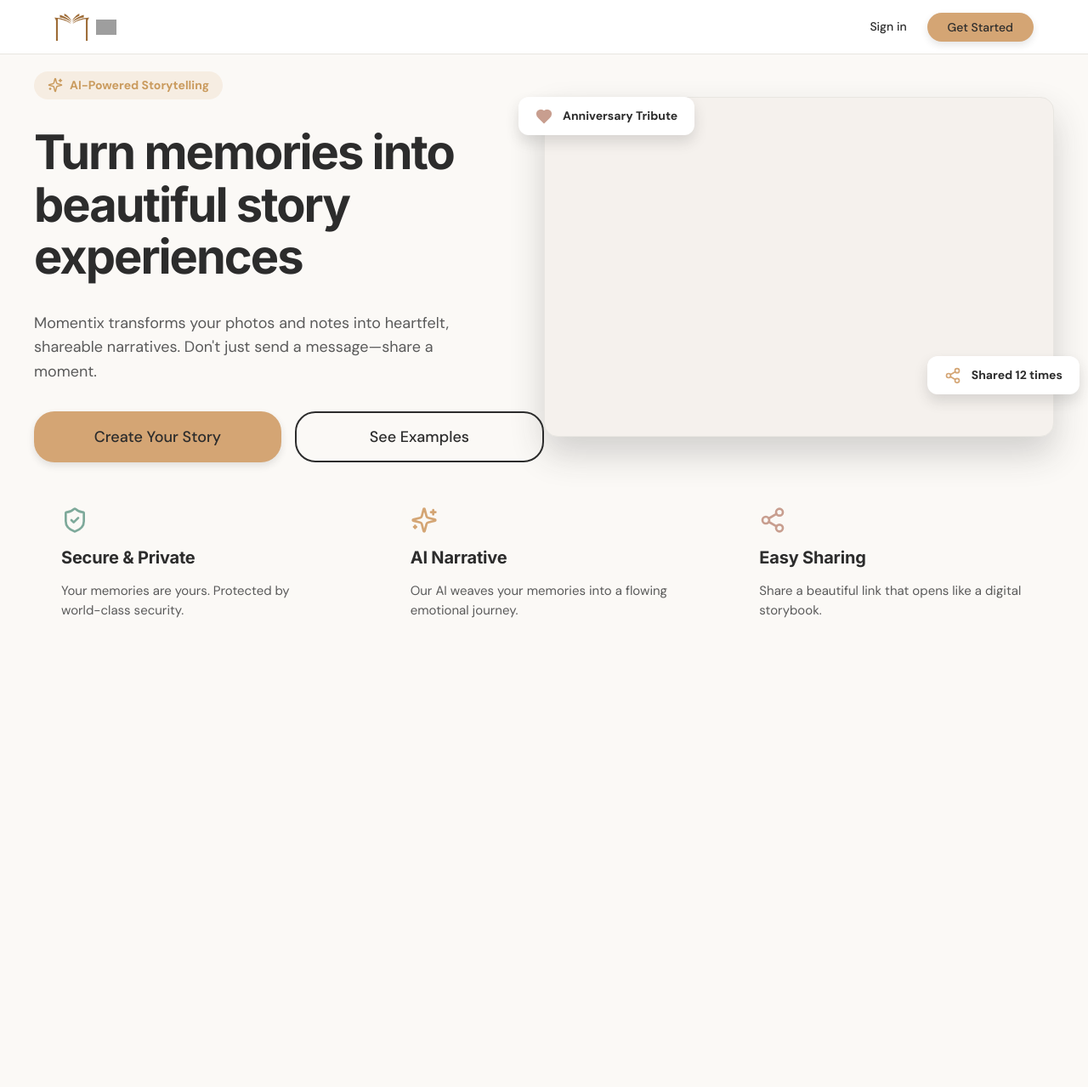
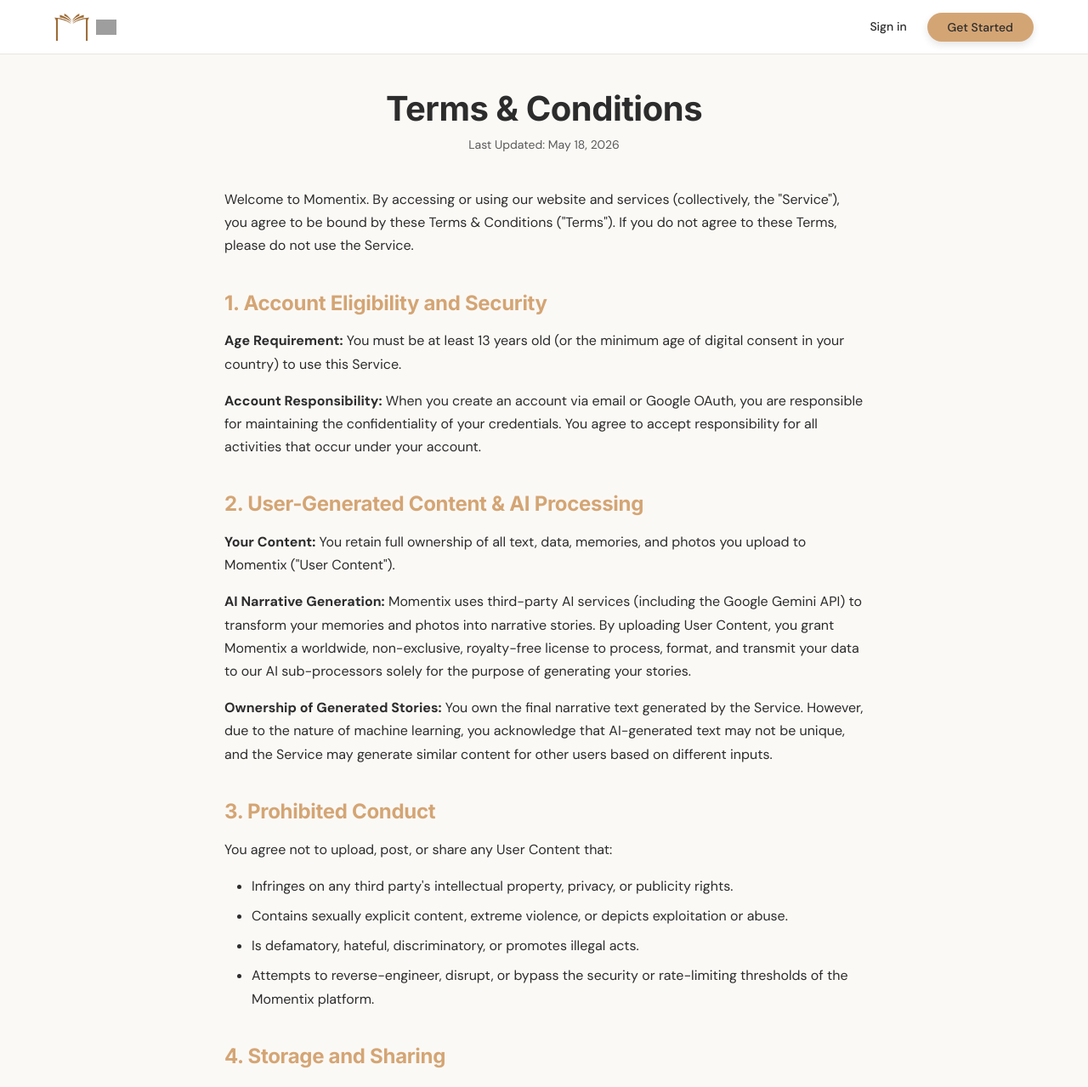
Before and after one commit to builtiumco-co/momentix, a React (Vite) app: page /terms in a window 1280 px wide. Before the commit this address led to /. Shown: the top 1279 px of the page at 85% size. Before the commit the page ends 800 px from the top, so only its background shows below. Built offline with nearby package versions, Linux system fonts and the light colour scheme; no server answers; grey boxes are pictures that could not be loaded.

Commit message:
Add Terms & Conditions page

```diff
--- a/src/App.jsx
+++ b/src/App.jsx
@@ -6,6 +6,7 @@
 import Dashboard from './pages/Dashboard'
 import CreateStory from './pages/CreateStory'
 import StoryView from './pages/StoryView'
+import Terms from './pages/Terms'
 
 function ProtectedRoute({ children }) {
   const { user, loading } = useAuth()
@@ -25,6 +26,7 @@
           <Route path="/dashboard" element={<ProtectedRoute><Dashboard /></ProtectedRoute>} />
           <Route path="/create" element={<ProtectedRoute><CreateStory /></ProtectedRoute>} />
           <Route path="/story/:shareId" element={<StoryView />} />
+          <Route path="/terms" element={<Terms />} />
           <Route path="*" element={<Navigate to="/" replace />} />
         </Routes>
       </BrowserRouter>
--- a/src/pages/Auth.jsx
+++ b/src/pages/Auth.jsx
@@ -128,7 +128,7 @@
                 checked={formData.termsAccepted}
                 onChange={(e) => setFormData({ ...formData, termsAccepted: e.target.checked })}
               />
-              <label htmlFor="terms">I agree to the <a href="#">Terms & Conditions</a></label>
+              <label htmlFor="terms">I agree to the <Link to="/terms" target="_blank" rel="noopener noreferrer">Terms & Conditions</Link></label>
             </div>
           )}
 
--- /dev/null
+++ b/src/pages/Terms.css
@@ -0,0 +1,67 @@
+.legal-page {
+  min-height: 100vh;
+  background-color: var(--color-bg-primary);
+}
+
+.legal-container {
+  max-width: 800px;
+  margin: 0 auto;
+  padding: var(--spacing-2xl) var(--spacing-lg);
+}
+
+.legal-header {
+  margin-bottom: var(--spacing-2xl);
+  text-align: center;
+}
+
+.legal-header h1 {
+  font-family: var(--font-display);
+  font-size: 40px;
+  color: var(--color-text-primary);
+  margin-bottom: var(--spacing-sm);
+}
+
+.legal-header p {
+  color: var(--color-text-secondary);
+  font-size: 14px;
+}
+
+.legal-content {
+  color: var(--color-text-primary);
+  line-height: 1.7;
+}
+
+.legal-content h2 {
+  font-family: var(--font-display);
+  font-size: 24px;
+  margin-top: var(--spacing-2xl);
+  margin-bottom: var(--spacing-md);
+  color: var(--color-accent-gold);
+}
+
+.legal-content p {
+  margin-bottom: var(--spacing-md);
+  font-size: 16px;
+}
+
+.legal-content ul {
+  margin-bottom: var(--spacing-md);
+  padding-left: var(--spacing-xl);
+}
+
+.legal-content li {
+  margin-bottom: var(--spacing-sm);
+  font-size: 16px;
+}
+
+@media (max-width: 640px) {
+  .legal-header h1 {
+    font-size: 32px;
+  }
+  .legal-content h2 {
+    font-size: 20px;
+  }
+  .legal-container {
+    padding: var(--spacing-xl) var(--spacing-md);
+  }
+}
--- /dev/null
+++ b/src/pages/Terms.jsx
@@ -0,0 +1,50 @@
+import React from 'react';
+import Navbar from '../components/Navbar';
+import './Terms.css';
+
+const Terms = () => {
+  return (
+    <div className="legal-page">
+      <Navbar />
+      <div className="legal-container fade-in">
+        <div className="legal-header">
+          <h1>Terms & Conditions</h1>
+          <p>Last Updated: May 18, 2026</p>
+        </div>
+        <div className="legal-content">
+          <p>Welcome to Momentix. By accessing or using our website and services (collectively, the "Service"), you agree to be bound by these Terms & Conditions ("Terms"). If you do not agree to these Terms, please do not use the Service.</p>
+
+          <h2>1. Account Eligibility and Security</h2>
+          <p><strong>Age Requirement:</strong> You must be at least 13 years old (or the minimum age of digital consent in your country) to use this Service.</p>
+          <p><strong>Account Responsibility:</strong> When you create an account via email or Google OAuth, you are responsible for maintaining the confidentiality of your credentials. You agree to accept responsibility for all activities that occur under your account.</p>
+
+          <h2>2. User-Generated Content & AI Processing</h2>
+          <p><strong>Your Content:</strong> You retain full ownership of all text, data, memories, and photos you upload to Momentix ("User Content").</p>
+          <p><strong>AI Narrative Generation:</strong> Momentix uses third-party AI services (including the Google Gemini API) to transform your memories and photos into narrative stories. By uploading User Content, you grant Momentix a worldwide, non-exclusive, royalty-free license to process, format, and transmit your data to our AI sub-processors solely for the purpose of generating your stories.</p>
+          <p><strong>Ownership of Generated Stories:</strong> You own the final narrative text generated by the Service. However, due to the nature of machine learning, you acknowledge that AI-generated text may not be unique, and the Service may generate similar content for other users based on different inputs.</p>
+
+          <h2>3. Prohibited Conduct</h2>
+          <p>You agree not to upload, post, or share any User Content that:</p>
+          <ul>
+            <li>Infringes on any third party's intellectual property, privacy, or publicity rights.</li>
+            <li>Contains sexually explicit content, extreme violence, or depicts exploitation or abuse.</li>
+            <li>Is defamatory, hateful, discriminatory, or promotes illegal acts.</li>
+            <li>Attempts to reverse-engineer, disrupt, or bypass the security or rate-limiting thresholds of the Momentix platform.</li>
+          </ul>
+
+          <h2>4. Storage and Sharing</h2>
+          <p><strong>Public Sharing:</strong> Momentix allows you to generate public share links for your stories. Once a link is generated, anyone with access to that link can view the photos and narrative associated with that story. You are solely responsible for the links you choose to share.</p>
+          <p><strong>Data Availability:</strong> While we utilize secure cloud storage (Supabase), Momentix is an MVP platform and is not intended as a permanent data backup service. We reserve the right to establish storage limits or remove inactive accounts after reasonable notice.</p>
+
+          <h2>5. Limitation of Liability</h2>
+          <p>The Service and AI-generated narratives are provided on an "AS IS" and "AS AVAILABLE" basis. Momentix makes no guarantees regarding the historical accuracy, emotional suitability, or continuous availability of the AI-generated content. To the maximum extent permitted by law, Momentix shall not be liable for any indirect, incidental, or consequential damages resulting from your use of the Service.</p>
+
+          <h2>6. Changes to Terms</h2>
+          <p>We reserve the right to modify these Terms at any time. We will notify you of any major updates by updating the "Last Updated" date at the top of this page or via in-app notification.</p>
+        </div>
+      </div>
+    </div>
+  );
+};
+
+export default Terms;
```
